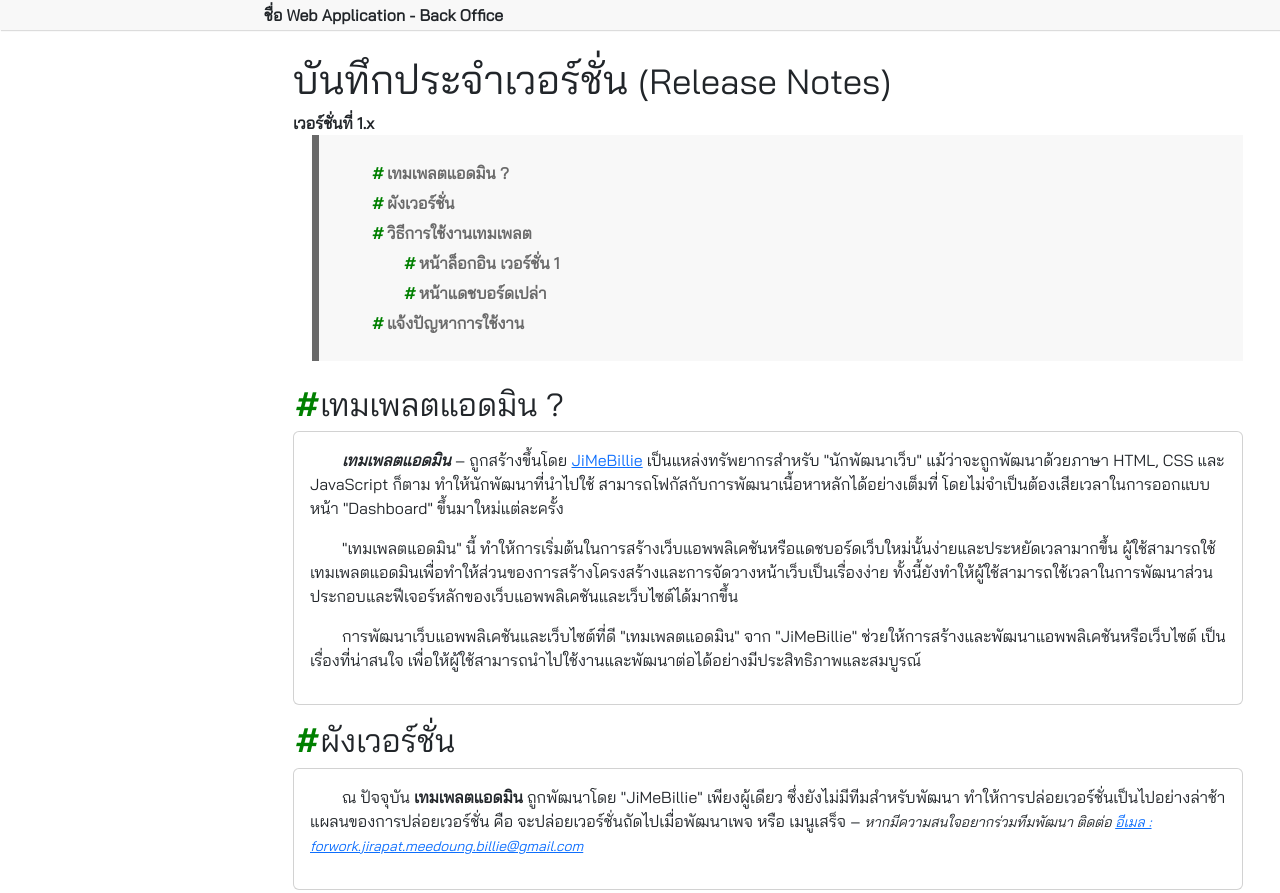
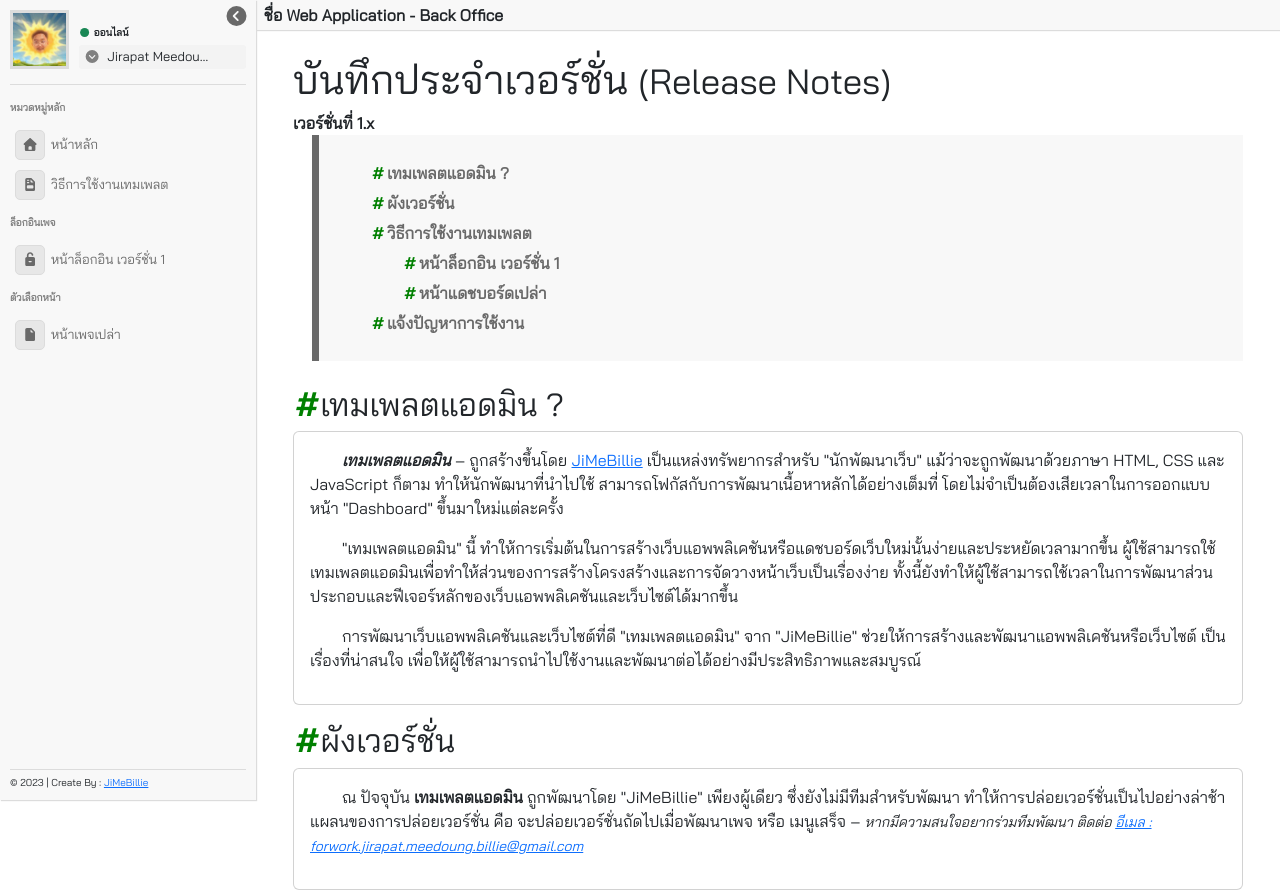
Before and after one commit to jimebillie/template-admin, a plain HTML site: page page/dashboard.html in a window 1280 px wide. Shown: the top 893 px of the page. Drawn offline with Linux system fonts and the light colour scheme.

Commit message:
open comment  aside

```diff
--- a/page/dashboard.html
+++ b/page/dashboard.html
@@ -36,96 +36,96 @@
     </div>
 </nav>
 
-<!--<aside class="aside_show">-->
-<!--    <div class="aside_close">-->
-<!--        <i class="fa-solid fa-circle-chevron-left" style="cursor: pointer" onclick="collapse_aside()"></i>-->
-<!--    </div>-->
+<aside class="aside_show">
+    <div class="aside_close">
+        <i class="fa-solid fa-circle-chevron-left" style="cursor: pointer" onclick="collapse_aside()"></i>
+    </div>
 
-<!--    <div class="wrap_profile">-->
-<!--        <div class="wrap_profile_img">-->
-<!--            <img src="../environment-jimebillie/image-dashboard/profile.png" alt="Profile Image">-->
-<!--        </div>-->
-<!--        <div class="wrap_profile_name">-->
-<!--            <div class="mb-0 status_login">-->
-<!--                <i class="fa-solid fa-circle text-success me-1" style="font-size: xx-small"></i>ออนไลน์-->
-<!--            </div>-->
-<!--            <div class="wrap_name">-->
-<!--                &lt;!&ndash;Detail Profile&ndash;&gt;-->
-<!--                <div class="mb-0 name"><span class="wrap_i_dropdown"><i-->
-<!--                        class="fa-solid fa-circle-chevron-down me-1"></i></span>-->
-<!--                    Jirapat Meedoung (JiMeBillie)-->
-<!--                </div>-->
-<!--                <div class="wrap_box_detail_profile_name" disP-event="hide">-->
-<!--                    <div class="p-3">-->
-<!--                        <div class="mb-1"><b>สถานะ : </b><span-->
-<!--                                class="badge border rounded-pill bg-success">ออนไลน์</span></div>-->
-<!--                        <div class="mb-1"><b>ชื่อผู้ใช้ : </b>jimebillie</div>-->
-<!--                        <div class="mb-1"><b>ชื่อ : </b><span>Jirapat Meedoung</span></div>-->
-<!--                        <div class="mb-1">-->
-<!--                            <b>อีเมล : </b><span>forwork.jirapat.meedoung.billie@gmail.com</span>-->
-<!--                        </div>-->
-<!--                        <div class="mb-2"><b>บทบาท : </b><span>Super Admin</span></div>-->
-<!--                        <div><a href="#"><span class="badge bg-warning p-1"><i-->
-<!--                                class="fa-regular fa-pen-to-square"></i>แก้ไขโปรไฟล์</span></a></div>-->
-<!--                        <hr>-->
-<!--                        <div class="mb-1"><a href="login.html"><span class="badge bg-secondary p-2 w-100"><i-->
-<!--                                class="fa-solid fa-arrow-right-from-bracket"></i> ออกจากระบบ</span></a></div>-->
-<!--                    </div>-->
-<!--                </div>-->
-<!--                &lt;!&ndash;\.Detail Profile&ndash;&gt;-->
-<!--            </div>-->
-<!--        </div>-->
-<!--    </div>-->
+    <div class="wrap_profile">
+        <div class="wrap_profile_img">
+            <img src="../environment-jimebillie/image-dashboard/profile.png" alt="Profile Image">
+        </div>
+        <div class="wrap_profile_name">
+            <div class="mb-0 status_login">
+                <i class="fa-solid fa-circle text-success me-1" style="font-size: xx-small"></i>ออนไลน์
+            </div>
+            <div class="wrap_name">
+                <!--Detail Profile-->
+                <div class="mb-0 name"><span class="wrap_i_dropdown"><i
+                        class="fa-solid fa-circle-chevron-down me-1"></i></span>
+                    Jirapat Meedoung (JiMeBillie)
+                </div>
+                <div class="wrap_box_detail_profile_name" disP-event="hide">
+                    <div class="p-3">
+                        <div class="mb-1"><b>สถานะ : </b><span
+                                class="badge border rounded-pill bg-success">ออนไลน์</span></div>
+                        <div class="mb-1"><b>ชื่อผู้ใช้ : </b>jimebillie</div>
+                        <div class="mb-1"><b>ชื่อ : </b><span>Jirapat Meedoung</span></div>
+                        <div class="mb-1">
+                            <b>อีเมล : </b><span>forwork.jirapat.meedoung.billie@gmail.com</span>
+                        </div>
+                        <div class="mb-2"><b>บทบาท : </b><span>Super Admin</span></div>
+                        <div><a href="#"><span class="badge bg-warning p-1"><i
+                                class="fa-regular fa-pen-to-square"></i>แก้ไขโปรไฟล์</span></a></div>
+                        <hr>
+                        <div class="mb-1"><a href="login.html"><span class="badge bg-secondary p-2 w-100"><i
+                                class="fa-solid fa-arrow-right-from-bracket"></i> ออกจากระบบ</span></a></div>
+                    </div>
+                </div>
+                <!--\.Detail Profile-->
+            </div>
+        </div>
+    </div>
     <!--aside Menu-->
-<!--    <div class="wrap_aside_menu">-->
+    <div class="wrap_aside_menu">
 
-<!--        <div class="category">-->
-<!--            หมวดหมู่หลัก-->
-<!--        </div>-->
-<!--        <a class="item" href="dashboard.html">-->
-<!--            <div class="icon">-->
-<!--                <i class="fa-solid fa-house"></i>-->
-<!--            </div>-->
-<!--            <div class="name_menu">หน้าหลัก</div>-->
-<!--        </a>-->
-<!--        <a class="item" href="dashboard.html#วิธีการใช้งานเทมเพลต">-->
-<!--            <div class="icon">-->
-<!--                <i class="fa-solid fa-file-invoice"></i>-->
-<!--            </div>-->
-<!--            <div class="name_menu">วิธีการใช้งานเทมเพลต</div>-->
-<!--        </a>-->
+        <div class="category">
+            หมวดหมู่หลัก
+        </div>
+        <a class="item" href="dashboard.html">
+            <div class="icon">
+                <i class="fa-solid fa-house"></i>
+            </div>
+            <div class="name_menu">หน้าหลัก</div>
+        </a>
+        <a class="item" href="dashboard.html#วิธีการใช้งานเทมเพลต">
+            <div class="icon">
+                <i class="fa-solid fa-file-invoice"></i>
+            </div>
+            <div class="name_menu">วิธีการใช้งานเทมเพลต</div>
+        </a>
 
-<!--        <div class="category">-->
-<!--            ล็อกอินเพจ-->
-<!--        </div>-->
-<!--        <a class="item" href="login.html">-->
-<!--            <span class="icon">-->
-<!--                <i class="fa-solid fa-unlock-keyhole"></i>-->
-<!--            </span>-->
-<!--            <span class="name_menu">หน้าล็อกอิน เวอร์ชั่น 1</span>-->
-<!--        </a>-->
+        <div class="category">
+            ล็อกอินเพจ
+        </div>
+        <a class="item" href="login.html">
+            <span class="icon">
+                <i class="fa-solid fa-unlock-keyhole"></i>
+            </span>
+            <span class="name_menu">หน้าล็อกอิน เวอร์ชั่น 1</span>
+        </a>
 
-<!--        <div class="category">-->
-<!--            ตัวเลือกหน้า-->
-<!--        </div>-->
-<!--        <a class="item" href="empty-page.html">-->
-<!--            <span class="icon">-->
-<!--                <i class="fa-solid fa-file"></i>-->
-<!--            </span>-->
-<!--            <span class="name_menu">หน้าเพจเปล่า</span>-->
-<!--        </a>-->
+        <div class="category">
+            ตัวเลือกหน้า
+        </div>
+        <a class="item" href="empty-page.html">
+            <span class="icon">
+                <i class="fa-solid fa-file"></i>
+            </span>
+            <span class="name_menu">หน้าเพจเปล่า</span>
+        </a>
 
-<!--    </div>-->
+    </div>
     <!--\.aside Menu-->
 
 
-<!--    &lt;!&ndash;copyright&ndash;&gt;-->
-<!--    <div class="wrap_aside_copyright">-->
-<!--        &copy; 2023 | Create By : <a href="https://github.com/jimebillie" target="_blank">JiMeBillie</a>-->
-<!--    </div>-->
-<!--    &lt;!&ndash;\.copyright&ndash;&gt;-->
+    <!--copyright-->
+    <div class="wrap_aside_copyright">
+        &copy; 2023 | Create By : <a href="https://github.com/jimebillie" target="_blank">JiMeBillie</a>
+    </div>
+    <!--\.copyright-->
 
-<!--</aside>-->
+</aside>
 
 <!--content-->
 <div id="wrap-content" class="content_show">
```
